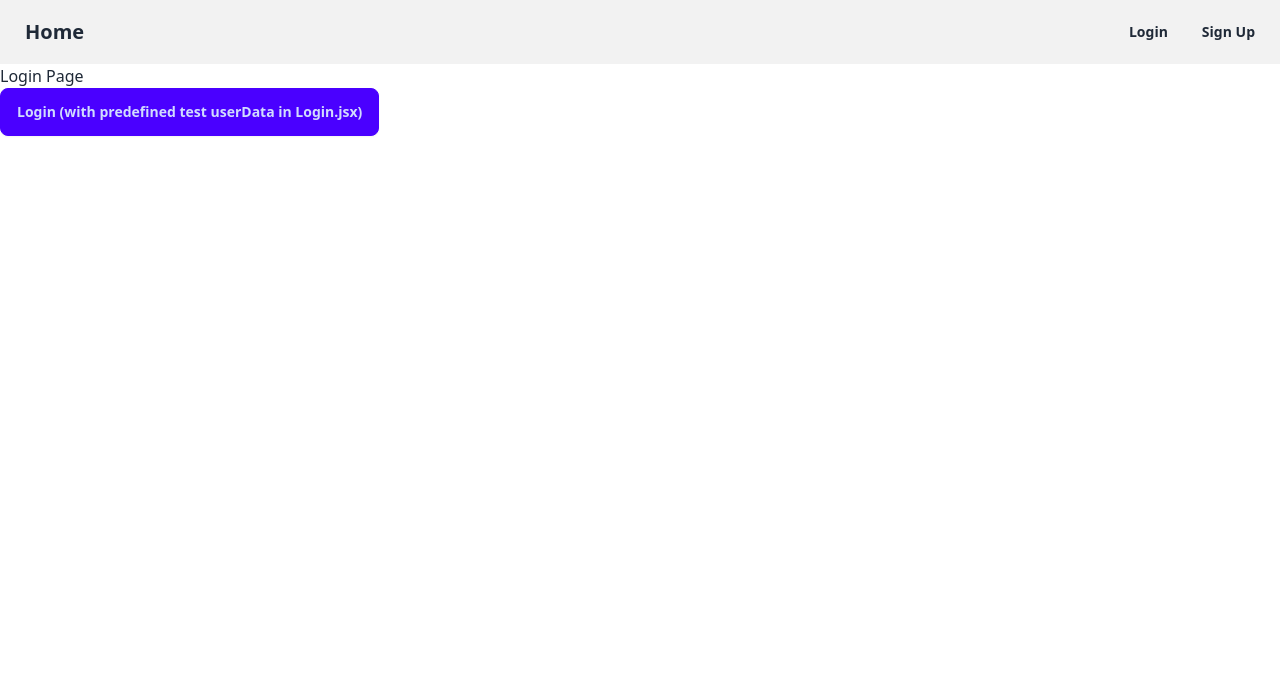
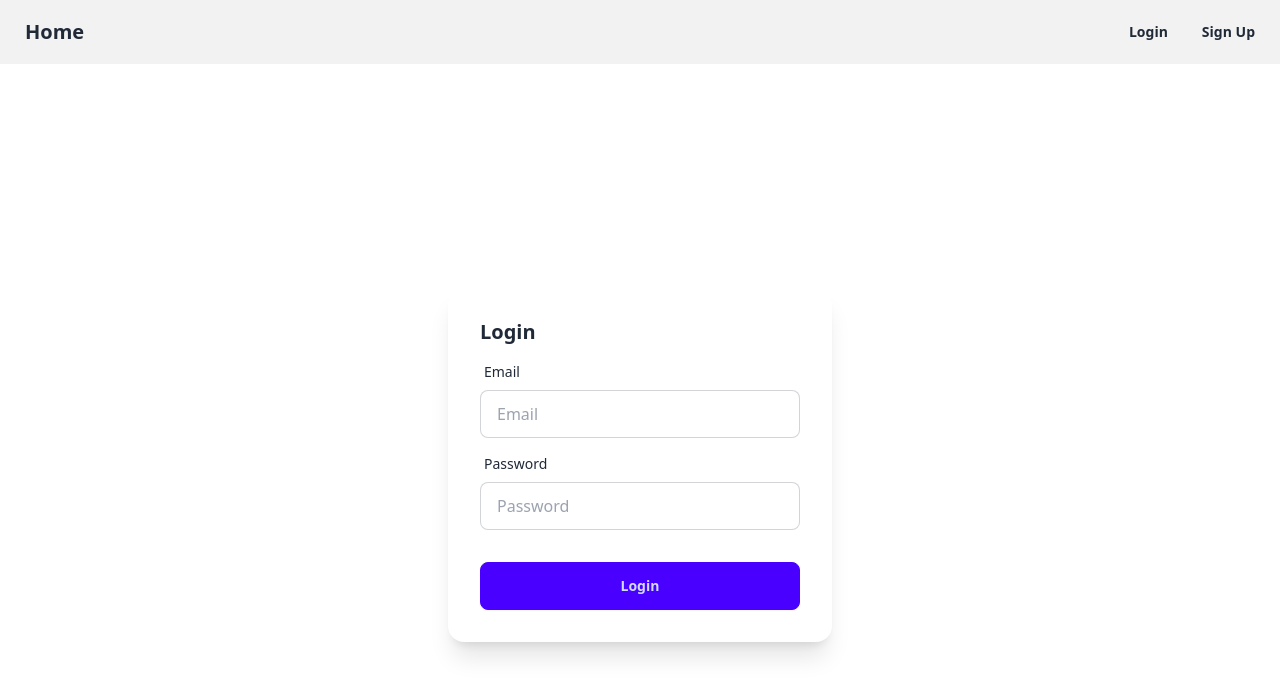
Before and after one commit to matfroeh/event-scheduler, a React (Vite) app: page /login in a window 1280 px wide. Shown: the top 696 px of the page. Built offline with nearby package versions, Linux system fonts and the light colour scheme.

Commit message:
Created Login form, its working, might need some design tweaks

```diff
--- a/src/pages/Login.jsx
+++ b/src/pages/Login.jsx
@@ -1,15 +1,16 @@
 import { useNavigate } from "react-router-dom";
 import { useAuthContext } from "../context/AuthContextProvider";
+import { useState } from "react";
 
 function Login() {
   const { login } = useAuthContext();
   const navigate = useNavigate();
+  const [email, setEmail] = useState("");
+  const [password, setPassword] = useState("");
 
   const handleLogin = async () => {
     try {
-      const emailValue = "user@example.com";
-      const passwordValue = "password123";
-      await login({ emailValue, passwordValue });
+      await login({ emailValue: email, passwordValue: password });
 
       if (login.error) {
         console.log("Login error");
@@ -23,11 +24,41 @@ function Login() {
   };
 
   return (
-    <div>
-      <div>Login Page</div>
-      <button className="btn btn-primary" onClick={handleLogin}>
-        Login (with predefined test userData in Login.jsx)
-      </button>
+    <div className="flex justify-center items-center h-screen">
+      <div className="card w-96 bg-base-100 shadow-xl">
+        <div className="card-body">
+          <h2 className="card-title">Login</h2>
+          <div className="form-control">
+            <label className="label">
+              <span className="label-text">Email</span>
+            </label>
+            <input
+              type="email"
+              placeholder="Email"
+              className="input input-bordered"
+              value={email}
+              onChange={(e) => setEmail(e.target.value)}
+            />
+          </div>
+          <div className="form-control">
+            <label className="label">
+              <span className="label-text">Password</span>
+            </label>
+            <input
+              type="password"
+              placeholder="Password"
+              className="input input-bordered"
+              value={password}
+              onChange={(e) => setPassword(e.target.value)}
+            />
+          </div>
+          <div className="form-control mt-6">
+            <button className="btn btn-primary" onClick={handleLogin}>
+              Login
+            </button>
+          </div>
+        </div>
+      </div>
     </div>
   );
 }
```
